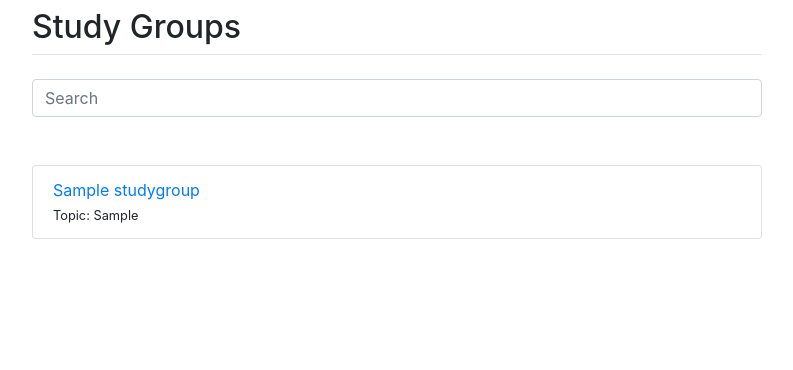
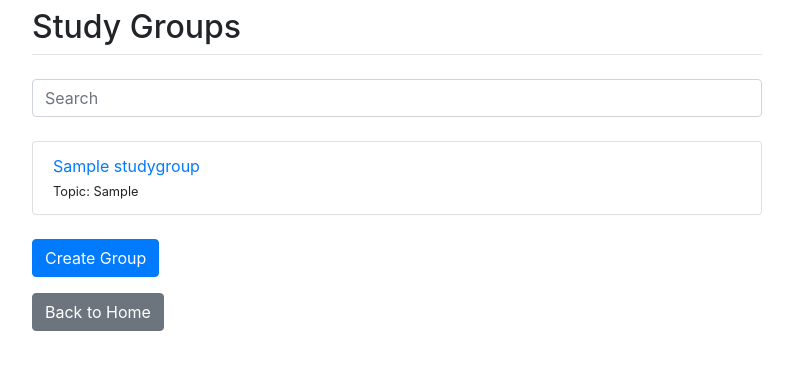
Before and after one commit to noahnarc/Study-Buddy, a Django app: page /study/search in a window 1280 px wide. Shown: the top 370 px of the page, without its empty margins (243-1036 px from the left). Run offline with Django 3.2, Linux system fonts and the light colour scheme; tables that the repository leaves empty hold one stand-in row (values such as "Sample post"); some libraries are stand-ins or nearby versions.

Commit message:
changing templates for UX experience

```diff
--- a/study/templates/study/create_group.html
+++ b/study/templates/study/create_group.html
@@ -9,7 +9,7 @@ Create  a Group
 <form method="post">
     {% csrf_token %}
     {{ form.as_p }}
-    <button type="submit">Save changes</button>
+    <button class="btn btn-primary" type="submit">Save changes</button>
 </form>
 </div>
 {% endblock %}
--- a/study/templates/study/search_results.html
+++ b/study/templates/study/search_results.html
@@ -6,14 +6,17 @@ Study Groups
 
 
 {% block content %}
-<div class="pb-5">
+<div class="pb-4">
 <form action="{% url 'study:search' %}" method="get">
     <input name = "q" class="form-control" type="text" placeholder="Search" aria-label="Search">
 </form>
 </div>
 
-<div class="pb-5">
+<div class="pb-4">
 <ul class="list-group">
+  {% if not object_list %}
+  No study groups are available at this time.
+  {% endif %}
   {% for group in object_list %}
     <li class = "list-group-item">
         <div><a href="{% url 'study:group' group.id %}">{{ group.group_name }}</a></div>
@@ -22,4 +25,10 @@ Study Groups
   {% endfor %}
 </ul>
 </div>
+<div class = "pb-3">
+<button type="button" class="btn btn-primary" onclick="window.location.href='/study/create-group';">Create Group</button>
+</div>
+<div class = "pb-5">
+  <a class="btn btn-secondary" href="/" role="button">Back to Home</a>
+</div>
 {% endblock %}
```
Also changed, not shown: study/templates/study/group.html (+10 -3 lines), study/templates/study/index.html (+6 -6 lines).
